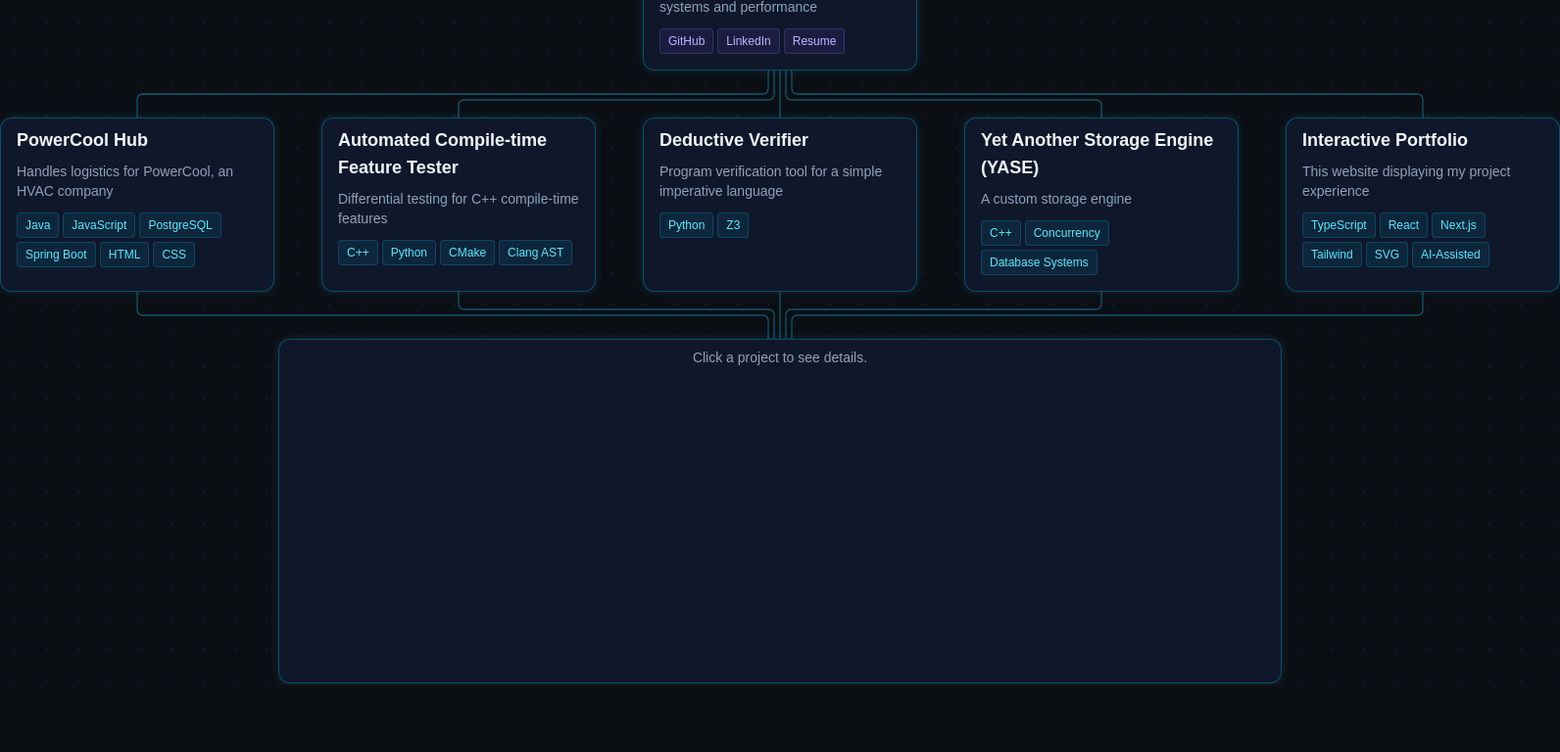
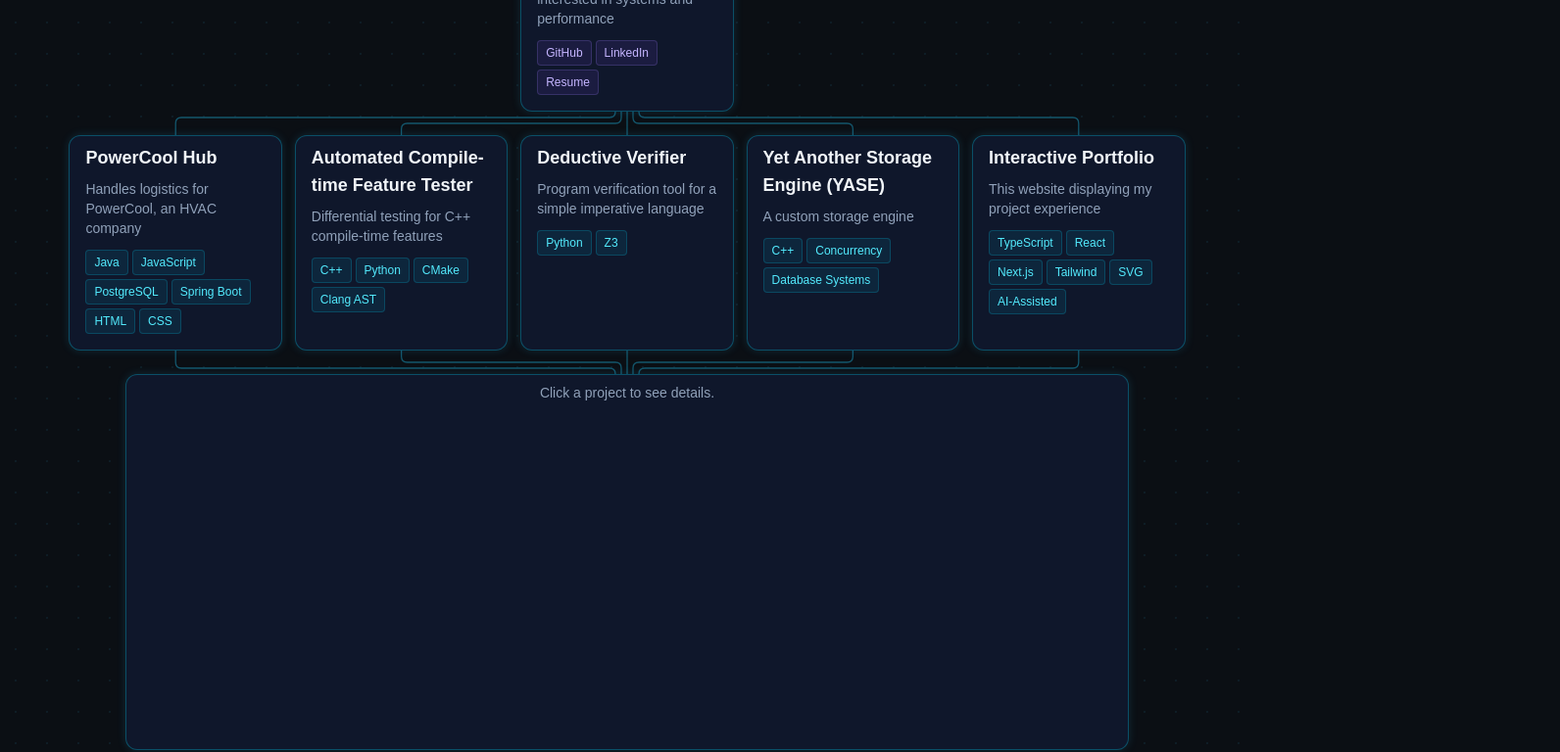
Before and after one commit to trevormclean/portfolio, a Next.js app: page / in a window 1280 px wide. Shown: the part 100-868 px from the top of the page at 98% size, 1592 px wide, since content can reach past the window. Before the commit the page ends 800 px from the top, so only its background shows below. Built offline with nearby package versions, Linux system fonts and the light colour scheme.

Commit message:
Fixed view on smaller monitors

```diff
--- a/app/globals.css
+++ b/app/globals.css
@@ -20,7 +20,7 @@
 }
 
 body {
-  min-width: fit-content;
+  /* min-width: fit-content; */
   background-color: #0b0f14;
   background-image: radial-gradient(rgba(56,189,248,0.08) 1px, transparent 1px);
   background-size: 32px 32px;
--- a/components/DetailPanel.tsx
+++ b/components/DetailPanel.tsx
@@ -36,8 +36,8 @@ const DetailPanel = forwardRef<HTMLDivElement, Props>(
       className="
         relative
         w-full
-        max-w-5xl
-        min-h-88
+        max-w-[min(92vw,64rem)]
+        min-h-[24rem]
         p-2
         rounded-xl
         border
--- a/components/GraphLayout.tsx
+++ b/components/GraphLayout.tsx
@@ -181,8 +181,17 @@ export default function GraphLayout() {
 
   useEffect(() => {
     computeWires()
+    const ro = new ResizeObserver(() => computeWires())
+    Object.values(nodeRefs.current).forEach((el) => {
+      if (el) ro.observe(el)
+    })
+    if (detailRef.current) ro.observe(detailRef.current)
+
     window.addEventListener("resize", computeWires)
-    return () => window.removeEventListener("resize", computeWires)
+    return () => {
+      ro.disconnect()
+      window.removeEventListener("resize", computeWires)
+    }
   }, [])
 
   const rootNode = nodes.find((n) => n.level === "root")
@@ -191,7 +200,7 @@ export default function GraphLayout() {
   return (
     <div
       ref={containerRef}
-      className="relative w-full flex flex-col items-center pt-8 gap-12"
+      className="relative w-full flex flex-col items-center pb-[clamp(1rem,4vh,2rem)] pt-[clamp(1rem,3vh,2rem)] gap-[clamp(0.75rem,3vh,3rem)]"
     >
       <EdgeLayer wires={wires} selectedNodeId={selectedProjectId} />
 
@@ -205,7 +214,7 @@ export default function GraphLayout() {
         />
       )}
 
-      <div className="flex gap-12">
+      <div className="flex gap-[clamp(0.5rem,1vw,3rem)]">
         {projectNodes.map((node) => (
           <NodeCard
             key={node.id}
--- a/components/NodeCard.tsx
+++ b/components/NodeCard.tsx
@@ -17,7 +17,7 @@ const NodeCard = forwardRef<HTMLDivElement, NodeCardProps>(
       ref={ref}
       onClick={onClick}
       className={`
-        relative w-70 px-4 pt-2 pb-4 rounded-xl border bg-slate-900 select-none
+        relative w-[clamp(11rem,17vw,17.5rem)] px-4 pt-2 pb-4 rounded-xl border bg-slate-900 select-none
         transition-all duration-200 ease-out
         ${onClick ? "cursor-pointer" : "cursor-default"}
         ${selected
```
